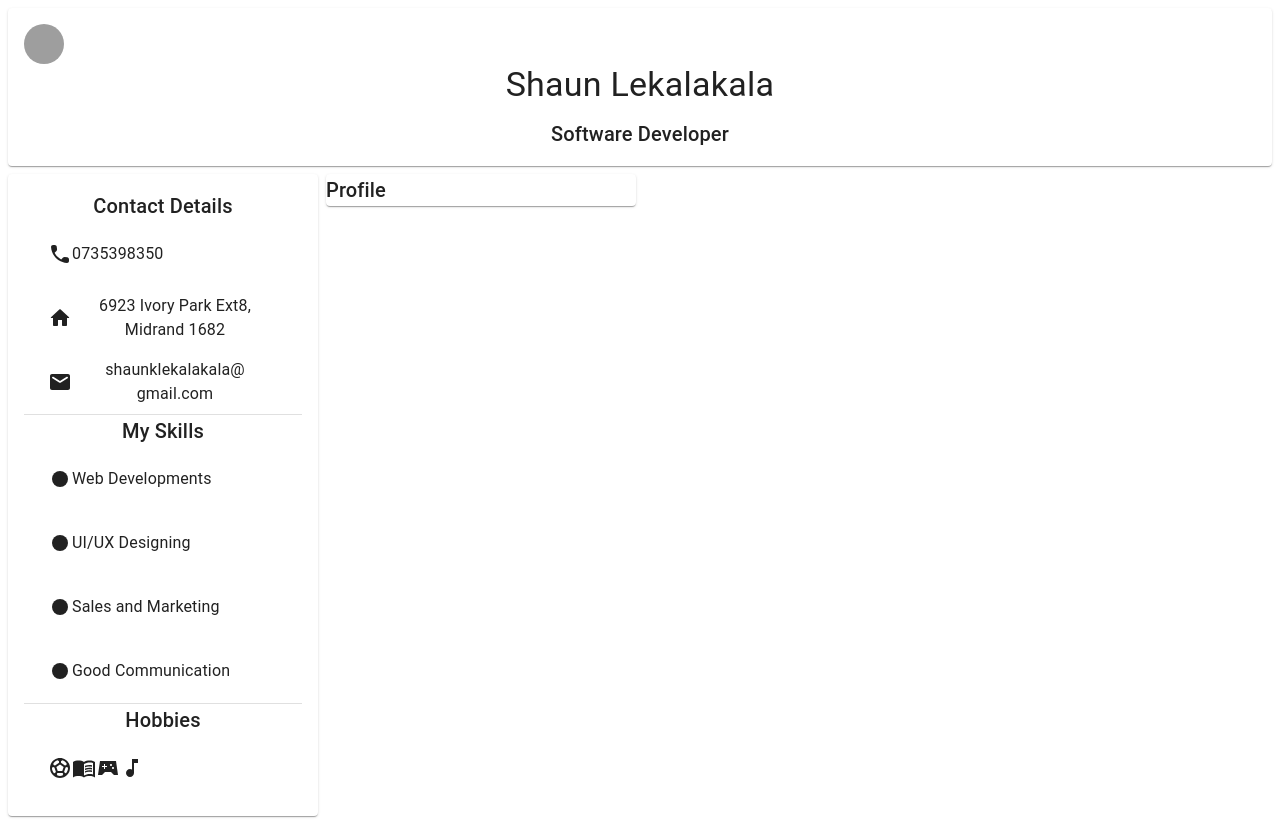
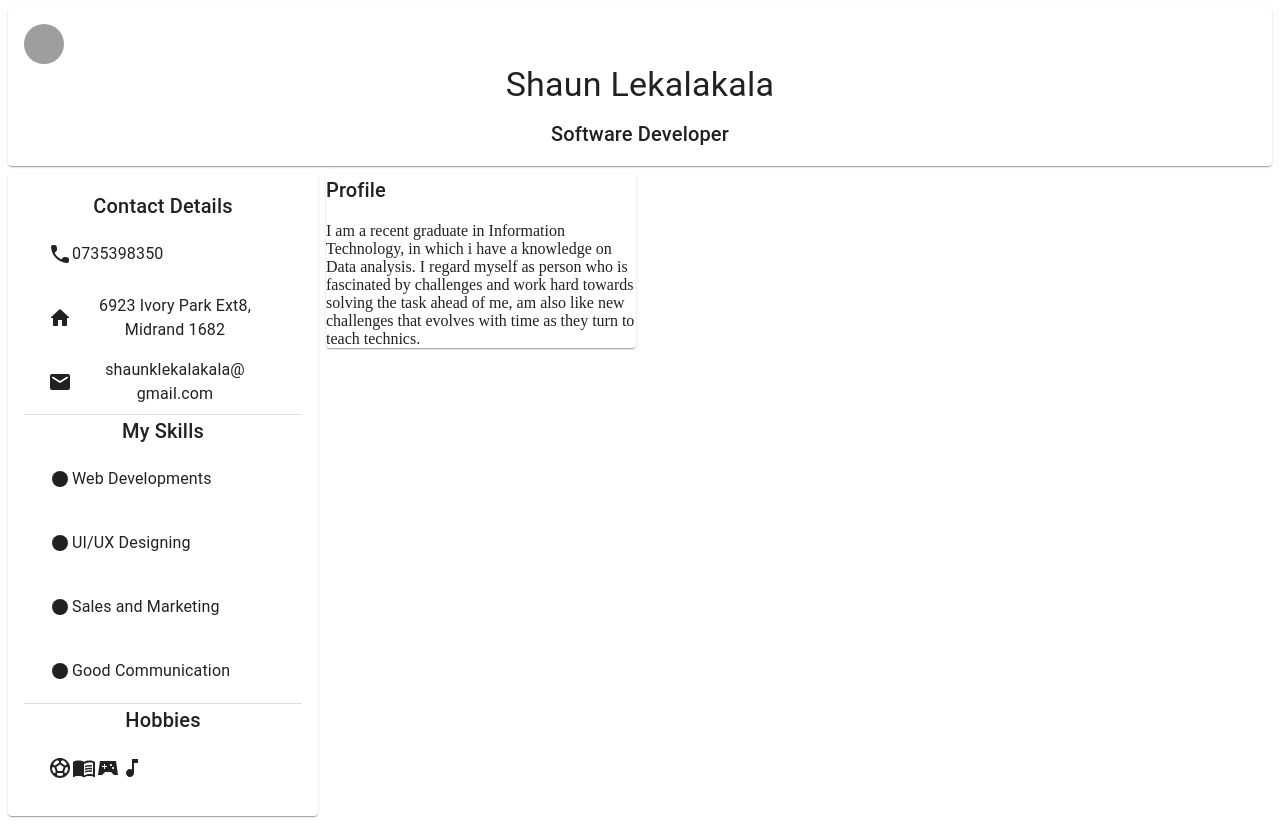
Before and after one commit to shaun5481/mycv, a React (Create React App) app: page / in a window 1280 px wide. Built offline with nearby package versions, Linux system fonts and the light colour scheme; grey boxes are pictures that could not be loaded.

Commit message:
1 file modified

```diff
--- a/src/App.js
+++ b/src/App.js
@@ -102,6 +102,13 @@ export default function FullWidthGrid() {
             <Typography variant="h6" component="h2">
               Profile
             </Typography>
+            <p>
+              I am a recent graduate in Information Technology, in which i have
+              a knowledge on Data analysis. I regard myself as person who is
+              fascinated by challenges and work hard towards solving the task
+              ahead of me, am also like new challenges that evolves with time as
+              they turn to teach technics.
+            </p>
           </Paper>
         </Grid>
       </Grid>
```
